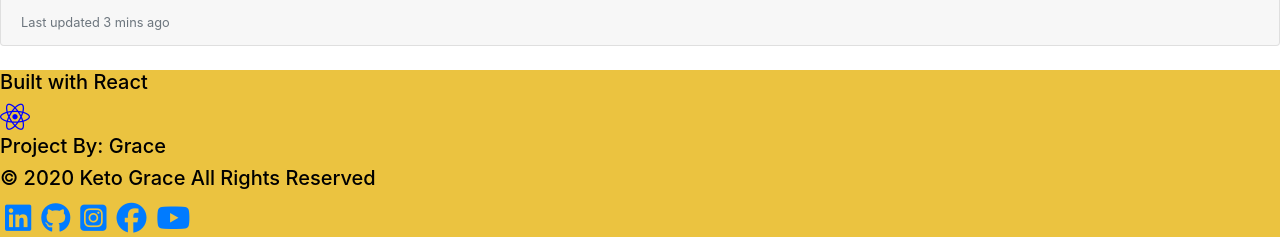
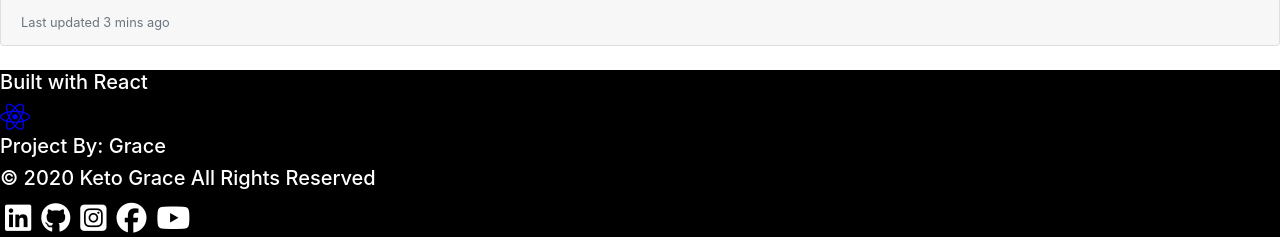
Before and after one commit to audijej/Keto-Lifestyle, a React (Create React App) app in the folder keto-lifestyle/: page /turkey in a window 1280 px wide. Shown: the part 1402-1639 px from the top of the page. Built offline with nearby package versions, Linux system fonts and the light colour scheme.

Commit message:
footer css update

```diff
--- a/keto-lifestyle/src/components/Footer/Footer.js
+++ b/keto-lifestyle/src/components/Footer/Footer.js
@@ -4,10 +4,10 @@ import "./footer.css";
 function Footer() {
     return (
         <footer className="footer">
-            <h5 style={{ color: "black" }}>Built with React</h5>
+            <h5 style={{ color: "white" }}>Built with React</h5>
             <i class="fab fa-react" style={{ color: "blue" }}></i>
-            <h5 style={{ color: "black" }}>Project By: Grace</h5>
-            <h5 style={{ color: "black" }}>© 2020 Keto Grace All Rights Reserved</h5>
+            <h5 style={{ color: "white" }}>Project By: Grace</h5>
+            <h5 style={{ color: "white" }}>© 2020 Keto Grace All Rights Reserved</h5>
             {/* <ul class="contacts"> */}
             <li class="social-media-icon"><a
                 href="https://www.linkedin.com/in/jesse-a-0617881a2?lipi=urn%3Ali%3Apage%3Ad_flagship3_profile_view_base_contact_details%3BkIR0XT9mQlaD%2F6EEsl6UAQ%3D%3D"
--- a/keto-lifestyle/src/components/Footer/footer.css
+++ b/keto-lifestyle/src/components/Footer/footer.css
@@ -11,11 +11,13 @@
     display: inline-block;
     list-style: none;
     padding: 5px;
+    color: white;
   }
 
   i {
     font-size: 30px;
     text-align: center;
+    color: white;
   }
 
   i:hover {
@@ -25,9 +27,10 @@
   }
 
   footer {
-    background-color: rgb(235, 195, 64);
+    background-color: black;
     position: relative;
     bottom: 0;
     left: 0;
     width: 100%;
+    color: white
   }
```
